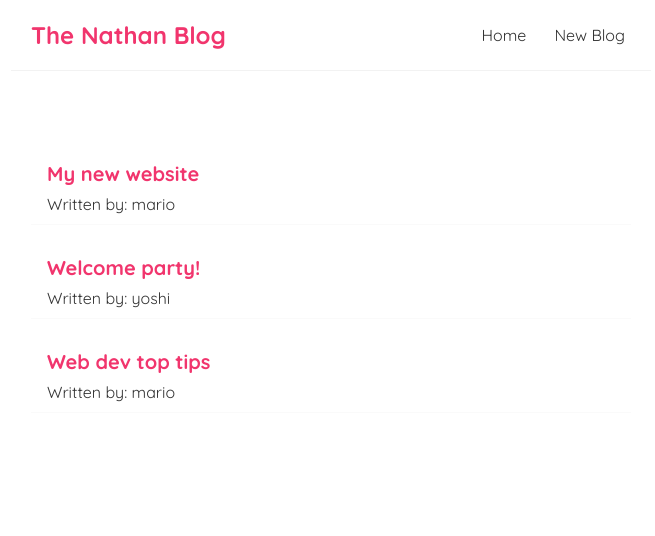
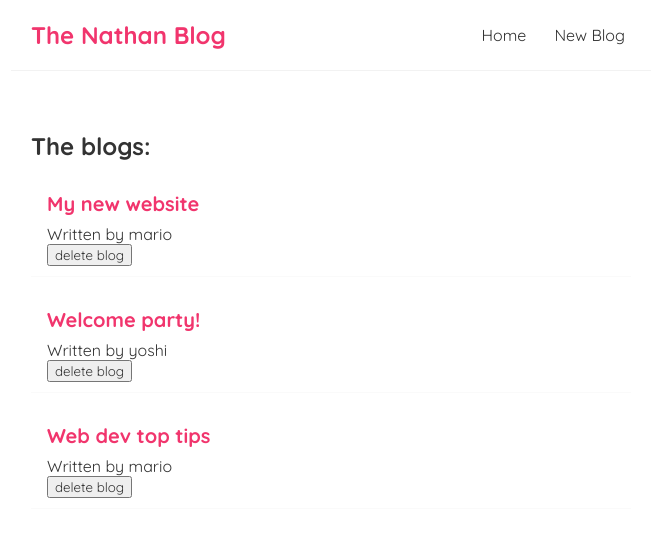
Before and after one commit to Ethea2/react-practice, a React (Create React App) app: page / in a window 1280 px wide. Shown: the top 536 px of the page, without its empty margins (309-964 px from the left). Built offline with nearby package versions, Linux system fonts and the light colour scheme.

Commit message:
added useeffect

```diff
--- /dev/null
+++ b/src/BlogList.js
@@ -0,0 +1,16 @@
+const BlogList = ({ blogs, title, handleDelete }) => {
+    return (
+        <div className="blog-list">
+            <h2>{title}</h2>
+            {blogs.map(blog => (
+                <div className="blog-preview" key={blog.id} >
+                    <h2>{blog.title}</h2>
+                    <p>Written by {blog.author}</p>
+                    <button onClick={() => handleDelete(blog.id)}>delete blog</button>
+                </div>
+            ))}
+        </div>
+    );
+}
+
+export default BlogList;
--- a/src/Home.js
+++ b/src/Home.js
@@ -1,4 +1,5 @@
-import { useState } from "react";
+import { useState, useEffect } from "react";
+import BlogList from "./BlogList";
 
 const Home = () => {
     const [blogs, setBlogs] = useState([
@@ -6,14 +7,19 @@ const Home = () => {
         { title: 'Welcome party!', body: 'lorem ipsum...', author: 'yoshi', id: 2 },
         { title: 'Web dev top tips', body: 'lorem ipsum...', author: 'mario', id: 3 }
     ]);
+
+    const handleDelete = (id) => {
+        const newBlogs = blogs.filter((blog) => blog.id !== id)
+        setBlogs(newBlogs)
+    }
+
+    useEffect(() => {
+        console.log('use effect ran')
+    })
+
     return (
         <div className="home">
-            { blogs.map((blog) => (
-                <div className="blog-preview" key={blog.id}>
-                    <h2>{ blog.title }</h2>
-                    <p>Written by: { blog.author }</p>
-                </div>
-            )) }
+            <BlogList blogs={ blogs } title="The blogs:" handleDelete={handleDelete}/>
         </div>
     );
 }
```
